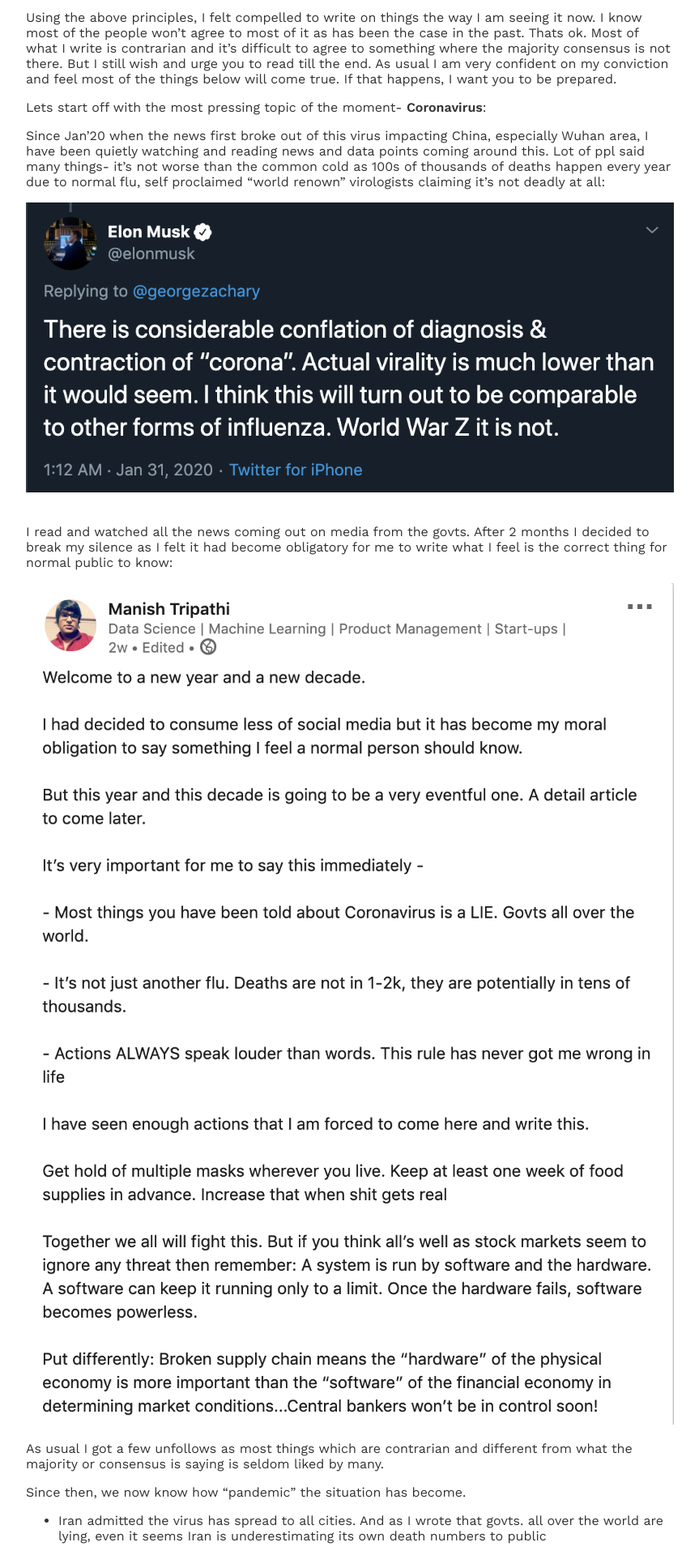
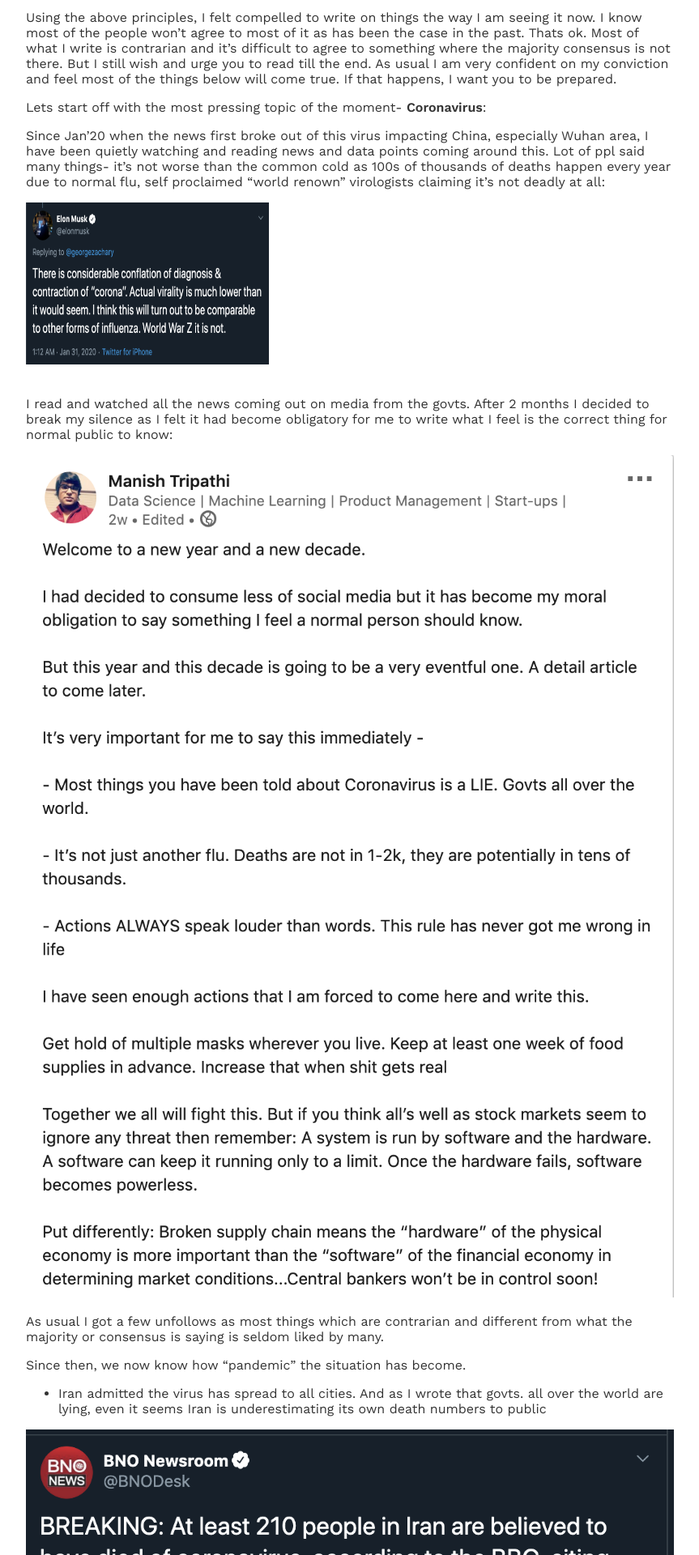
Before and after one commit to trmanish/trmanish.github.io, a Jekyll site: the page built from _posts/2025-02-13-V-for-Vendetta-Moment.md, in a window 1280 px wide. Shown: the part 1527-3447 px from the top of the page at 81% size, without its empty margins (208-1071 px from the left). Built offline with Jekyll 4.4.1, drawn with Linux system fonts in a browser that asks for light colours.

Commit message:
add title

```diff
--- a/_posts/2025-02-13-V-for-Vendetta-Moment.md
+++ b/_posts/2025-02-13-V-for-Vendetta-Moment.md
@@ -44,7 +44,8 @@
 
 Since Jan'20 when the news first broke out of this virus impacting China, especially Wuhan area, I have been quietly watching and reading news and data points coming around this. Lot of ppl said many things- it's not worse than the common cold as 100s of thousands of deaths happen every year due to normal flu, self proclaimed "world renown" virologists claiming it's not deadly at all:
 
-<img src="/assets/v_for_vendetta/musk_covid.jpeg" width="100%"><br><br>
+
+<img src="/assets/v_for_vendetta/musk_covid.jpeg" width="300" height= "200" ><br><br>
 
 I read and watched all the news coming out on media from the govts. After 2 months I decided to break my silence as I felt it had become obligatory for me to write what I feel is the correct thing for normal public to know:
 
```
